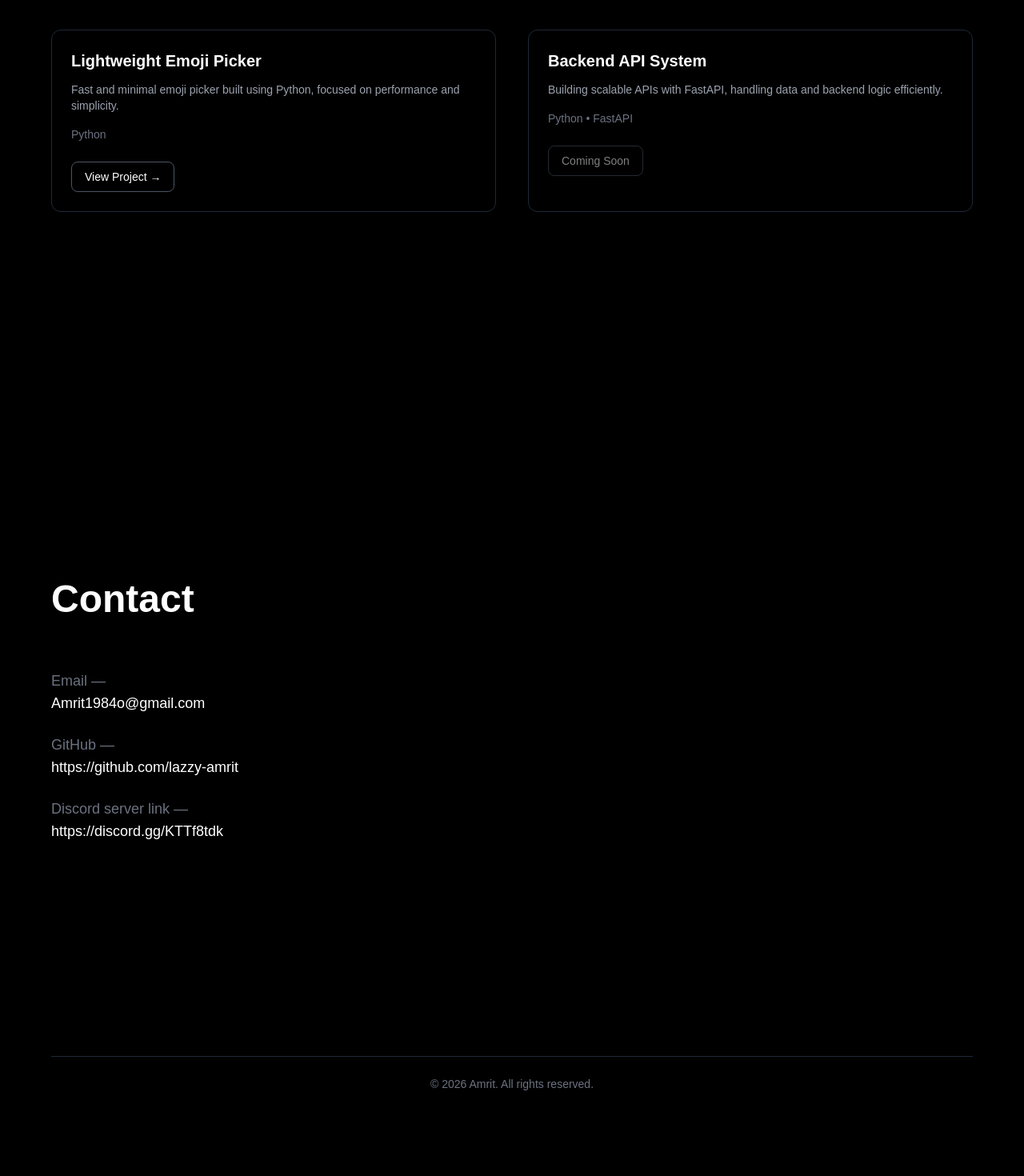
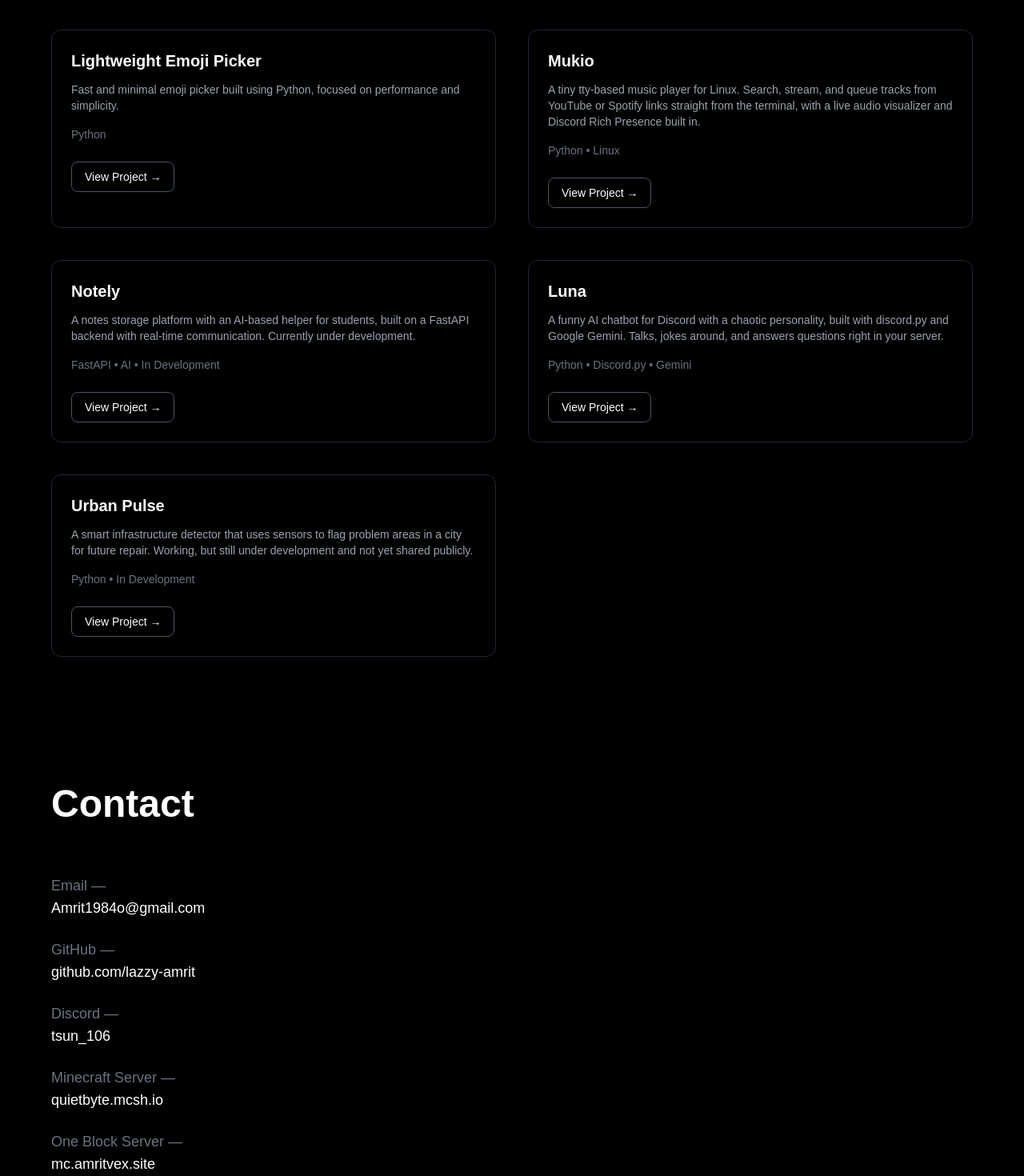
Before and after one commit to lazzy-amrit/my-portfolio, a React (Vite) app: page / in a window 1280 px wide. Shown: the part 2800-4270 px from the top of the page at 80% size. Before the commit the page ends 4245 px from the top, so only its background shows below. Built offline with nearby package versions, Linux system fonts and the light colour scheme.

Commit message:
New update

```diff
--- a/src/components/Contact.jsx
+++ b/src/components/Contact.jsx
@@ -24,17 +24,44 @@ export default function Contact() {
 
           <p>
             <span className="text-gray-500">Email —</span><br />
-            Amrit1984o@gmail.com {/* <-- replace */}
+            <a
+              href="mailto:Amrit1984o@gmail.com"
+              className="hover:text-gray-300 hover:underline transition"
+            >
+              Amrit1984o@gmail.com
+            </a>
           </p>
 
           <p>
             <span className="text-gray-500">GitHub —</span><br />
-            https://github.com/lazzy-amrit {/* <-- replace */}
+            <a
+              href="https://github.com/lazzy-amrit"
+              target="_blank"
+              className="hover:text-gray-300 hover:underline transition"
+            >
+              github.com/lazzy-amrit
+            </a>
           </p>
 
           <p>
-            <span className="text-gray-500">Discord server link —</span><br />
-            https://discord.gg/KTTf8tdk {/* <-- replace */}
+            <span className="text-gray-500">Discord —</span><br />
+            <a
+              href="https://discord.com/users/tsun_106"
+              target="_blank"
+              className="hover:text-gray-300 hover:underline transition"
+            >
+              tsun_106
+            </a>
+          </p>
+
+          <p>
+            <span className="text-gray-500">Minecraft Server —</span><br />
+            quietbyte.mcsh.io
+          </p>
+
+          <p>
+            <span className="text-gray-500">One Block Server —</span><br />
+            mc.amritvex.site
           </p>
 
         </div>
--- a/src/components/Projects.jsx
+++ b/src/components/Projects.jsx
@@ -46,28 +46,115 @@ export default function Projects() {
 
         </div>
 
-        {/* PROJECT 2 (placeholder for future) */}
+        {/* PROJECT 2 - Mukio */}
         <div className={`p-6 border border-gray-800 rounded-xl hover:border-gray-500 transition ${
           visible ? "show-anim" : "hidden-anim"
         }`}>
 
           <h3 className="text-xl font-semibold mb-3">
-            Backend API System
+            Mukio
           </h3>
 
           <p className="text-gray-400 text-sm mb-4">
-            Building scalable APIs with FastAPI, handling data and backend logic efficiently.
+            A tiny tty-based music player for Linux. Search, stream, and queue tracks from
+            YouTube or Spotify links straight from the terminal, with a live audio visualizer
+            and Discord Rich Presence built in.
           </p>
 
           <p className="text-gray-500 text-sm mb-6">
-            Python • FastAPI
+            Python • Linux
           </p>
 
           <a
-            href="#"
-            className="inline-block px-4 py-2 border border-gray-600 rounded-lg text-sm opacity-50 cursor-not-allowed"
+            href="https://github.com/lazzy-amrit/mukio"
+            target="_blank"
+            className="inline-block px-4 py-2 border border-gray-600 rounded-lg text-sm hover:bg-white hover:text-black transition"
           >
-            Coming Soon
+            View Project →
+          </a>
+
+        </div>
+
+        {/* PROJECT 3 - Notely */}
+        <div className={`p-6 border border-gray-800 rounded-xl hover:border-gray-500 transition ${
+          visible ? "show-anim" : "hidden-anim"
+        }`}>
+
+          <h3 className="text-xl font-semibold mb-3">
+            Notely
+          </h3>
+
+          <p className="text-gray-400 text-sm mb-4">
+            A notes storage platform with an AI-based helper for students, built on a FastAPI
+            backend with real-time communication. Currently under development.
+          </p>
+
+          <p className="text-gray-500 text-sm mb-6">
+            FastAPI • AI • In Development
+          </p>
+
+          <a
+            href="https://getnotely.netlify.app"
+            target="_blank"
+            className="inline-block px-4 py-2 border border-gray-600 rounded-lg text-sm hover:bg-white hover:text-black transition"
+          >
+            View Project →
+          </a>
+
+        </div>
+
+        {/* PROJECT 4 - Luna */}
+        <div className={`p-6 border border-gray-800 rounded-xl hover:border-gray-500 transition ${
+          visible ? "show-anim" : "hidden-anim"
+        }`}>
+
+          <h3 className="text-xl font-semibold mb-3">
+            Luna
+          </h3>
+
+          <p className="text-gray-400 text-sm mb-4">
+            A funny AI chatbot for Discord with a chaotic personality, built with discord.py
+            and Google Gemini. Talks, jokes around, and answers questions right in your server.
+          </p>
+
+          <p className="text-gray-500 text-sm mb-6">
+            Python • Discord.py • Gemini
+          </p>
+
+          <a
+            href="https://github.com/lazzy-amrit/luna"
+            target="_blank"
+            className="inline-block px-4 py-2 border border-gray-600 rounded-lg text-sm hover:bg-white hover:text-black transition"
+          >
+            View Project →
+          </a>
+
+        </div>
+
+        {/* PROJECT 5 - Urban Pulse */}
+        <div className={`p-6 border border-gray-800 rounded-xl hover:border-gray-500 transition ${
+          visible ? "show-anim" : "hidden-anim"
+        }`}>
+
+          <h3 className="text-xl font-semibold mb-3">
+            Urban Pulse
+          </h3>
+
+          <p className="text-gray-400 text-sm mb-4">
+            A smart infrastructure detector that uses sensors to flag problem areas in a city
+            for future repair. Working, but still under development and not yet shared publicly.
+          </p>
+
+          <p className="text-gray-500 text-sm mb-6">
+            Python • In Development
+          </p>
+
+          <a
+            href="https://github.com/lazzy-amrit/Urban-Pulse"
+            target="_blank"
+            className="inline-block px-4 py-2 border border-gray-600 rounded-lg text-sm hover:bg-white hover:text-black transition"
+          >
+            View Project →
           </a>
 
         </div>
```
Also changed, not shown: 2 other files (tests, documents, lock files or other folders).
